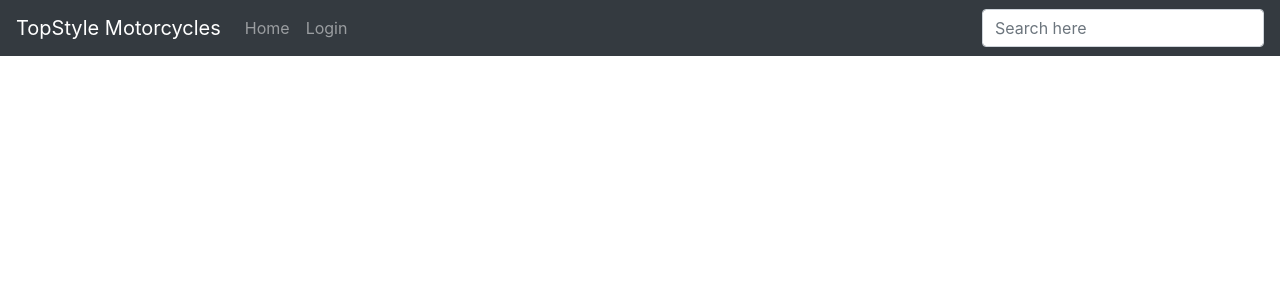
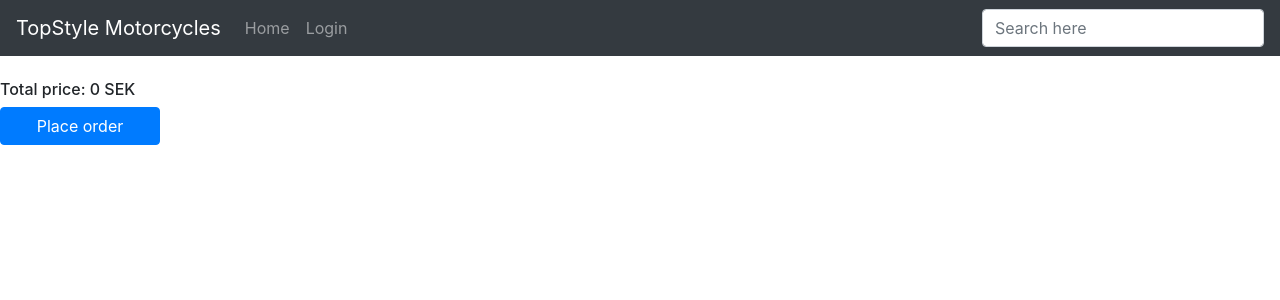
Before and after one commit to pops-git/webbshop, a React (Create React App) app: page /Basket in a window 1280 px wide. Shown: the top 300 px of the page. Built offline with nearby package versions, Linux system fonts and the light colour scheme.

Commit message:
basket working

```diff
--- a/src/Components/Views/Basket/Basket.jsx
+++ b/src/Components/Views/Basket/Basket.jsx
@@ -1,9 +1,30 @@
 import React from 'react'
+import { useWebshop } from "../../../ContextProviders/WebshopContext";
+import { BasketProduct } from "./BasketProduct";
+import Button from 'react-bootstrap/Button';
 
 export const Basket = () => {
+    const{basket, totalPrice} = useWebshop()
+    const total = parseInt(totalPrice).toLocaleString()
+
+    let list = basket.map(product => {
+        return (
+                <BasketProduct product = {product} />
+        )
+    })
+
+    const style = {
+        display: "flex",
+        justifyContent: "center",
+        flexDirection: "column"
+    }
+
     return (
-        <div>
-
+        <div style={style}>
+            {list}
+            <br/>
+            <h6>Total price: {total} SEK</h6>
+            <Button style={{width: "10rem"}}>Place order</Button>
         </div>
     )
 }
--- /dev/null
+++ b/src/Components/Views/Basket/BasketProduct.jsx
@@ -0,0 +1,12 @@
+import React from 'react'
+
+export const BasketProduct = ({product}) => {
+    const productPrice = parseInt(product.price).toLocaleString()
+
+    return (
+        <div>
+            <h6>{product.name}</h6>
+            <p>{productPrice} SEK</p>
+        </div>
+    )
+}
--- a/src/Components/Views/Login/Login.jsx
+++ b/src/Components/Views/Login/Login.jsx
@@ -20,12 +20,17 @@ export const Login = () => {
     loginUser(email, password)
   }
 
+  let isLoggedIn = (<></>)
   if(isAuthenticated){
-    return (
-      <p>Logged In!</p>
+    isLoggedIn = (
+      <h6 style={{color: "green"}}>Login successfull!</h6>
     )
   }
   else{
+    isLoggedIn = (
+      (<></>)
+    )
+  }
   return (
     <div className="Login">
       <Form onSubmit={handleSubmit}>
@@ -46,6 +51,7 @@ export const Login = () => {
             onChange={(e) => setPassword(e.target.value)}
           />
         </Form.Group>
+        {isLoggedIn}
         <Button block size="lg" type="submit" disabled={!validateForm()}>
           Login
         </Button>
@@ -53,4 +59,3 @@ export const Login = () => {
     </div>
   );
 }
-}
--- a/src/Components/Views/Products/ProductDetailed.jsx
+++ b/src/Components/Views/Products/ProductDetailed.jsx
@@ -6,7 +6,7 @@ import Button from 'react-bootstrap/Button';
 
 export const ProductDetailed = () => {
     const {id} = useParams()
-    const {product, getProduct, basket, setBasket} = useWebshop()
+    const {product, getProduct, basket, addToBasket, isAuthenticated} = useWebshop()
 
     const canShowProduct = product !== undefined
 
@@ -14,8 +14,9 @@ export const ProductDetailed = () => {
         getProduct(id)
     },[])
 
-    const buyProduct = () => {
-        setBasket(...basket, id)
+    const handleClick = (e) => {
+        e.preventDefault()
+        addToBasket(product)
     }
 
     if(canShowProduct){
@@ -35,7 +36,7 @@ export const ProductDetailed = () => {
                     </Card.Text>
                 </Card.Body>
                 <Card.Footer>
-                    <Button variant="primary" onClick={() => {buyProduct()}}>Buy</Button>
+                    {isAuthenticated ? <Button variant="primary" onClick={handleClick}>Buy</Button> : <></>}
                 </Card.Footer>
             </Card>
         )
--- a/src/Components/Views/Products/ShowProducts.jsx
+++ b/src/Components/Views/Products/ShowProducts.jsx
@@ -21,7 +21,7 @@ export const ShowProducts = () => {
     }
     else{
         productsList = (
-            <p>no products found</p>
+            <p>No products found, check your connection.</p>
         )
     }
     return (
--- a/src/Components/Views/TopStyleNavbar.jsx
+++ b/src/Components/Views/TopStyleNavbar.jsx
@@ -4,9 +4,10 @@ import { useWebshop } from "../../ContextProviders/WebshopContext";
 import { Navbar,Nav, Form, FormControl } from 'react-bootstrap'
 
 export const TopStyleNavbar = () => {
-    const {searchProducts, isAuthenticated, userHasAuthenticated} = useWebshop()
+    const {searchProducts, isAuthenticated, userHasAuthenticated, basket} = useWebshop()
     const searchText = useRef()
     let history = useHistory()
+    let basketHasItems = basket.length > 0
 
     console.log(isAuthenticated)
 
@@ -25,6 +26,10 @@ export const TopStyleNavbar = () => {
         history.push('/')
     }
 
+    const goToBasket = () => {
+        history.push('/Basket')
+    }
+
     let loggedIn = (
         <Nav.Link href="/Login">Login</Nav.Link>
     )
@@ -34,10 +39,10 @@ export const TopStyleNavbar = () => {
 
     if(isAuthenticated){
         loggedIn = (
-            <Nav.Link onClick={() => {signOut()}}>Logout</Nav.Link>
+            <Nav.Link onClick={signOut}>Logout</Nav.Link>
         )
         myBasket = (
-            <Nav.Link onClick={() => {signOut()}}>Basket ()</Nav.Link>
+            <Nav.Link onClick={goToBasket}>Basket ({basketHasItems ? basket.length : 0})</Nav.Link>
         )
     }
 
```
Also changed, not shown: src/Functions/API/POSTUser.js (deleted). Lines whose indentation alone changed are shown as unchanged.
